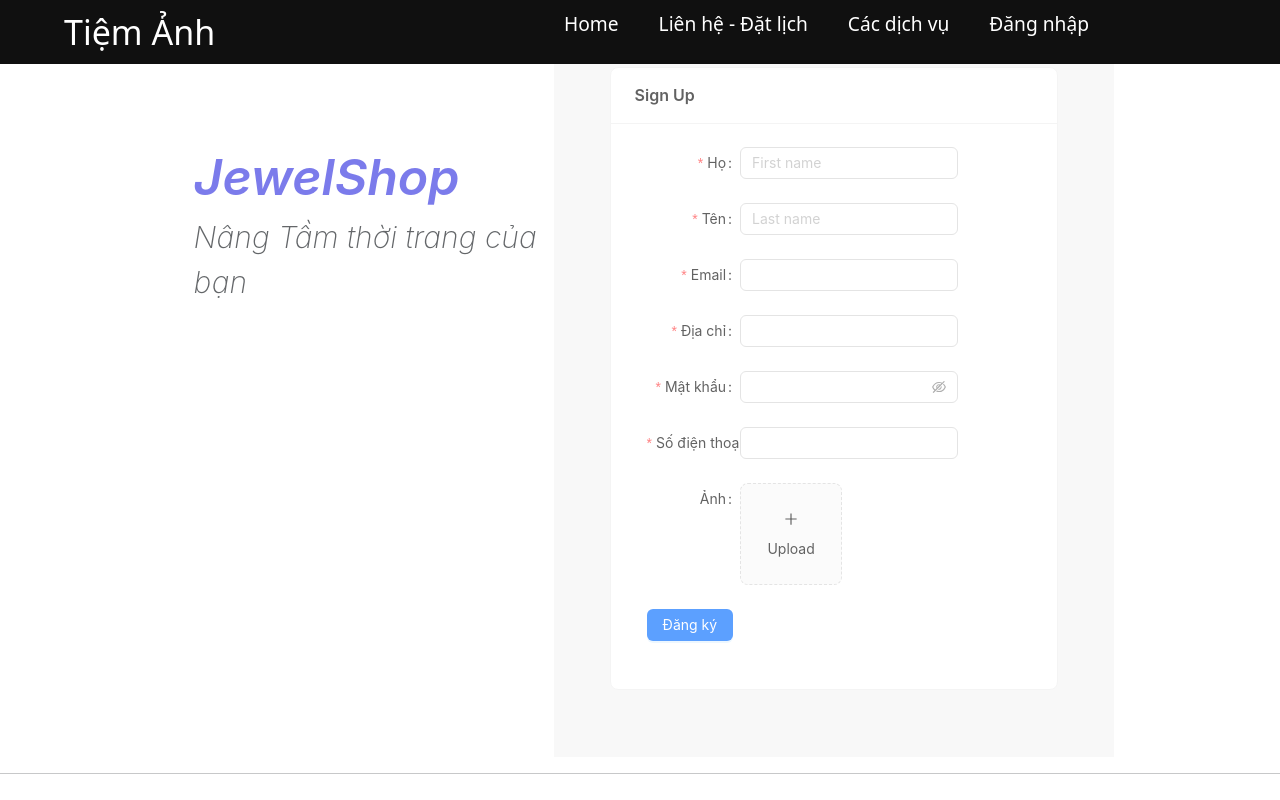
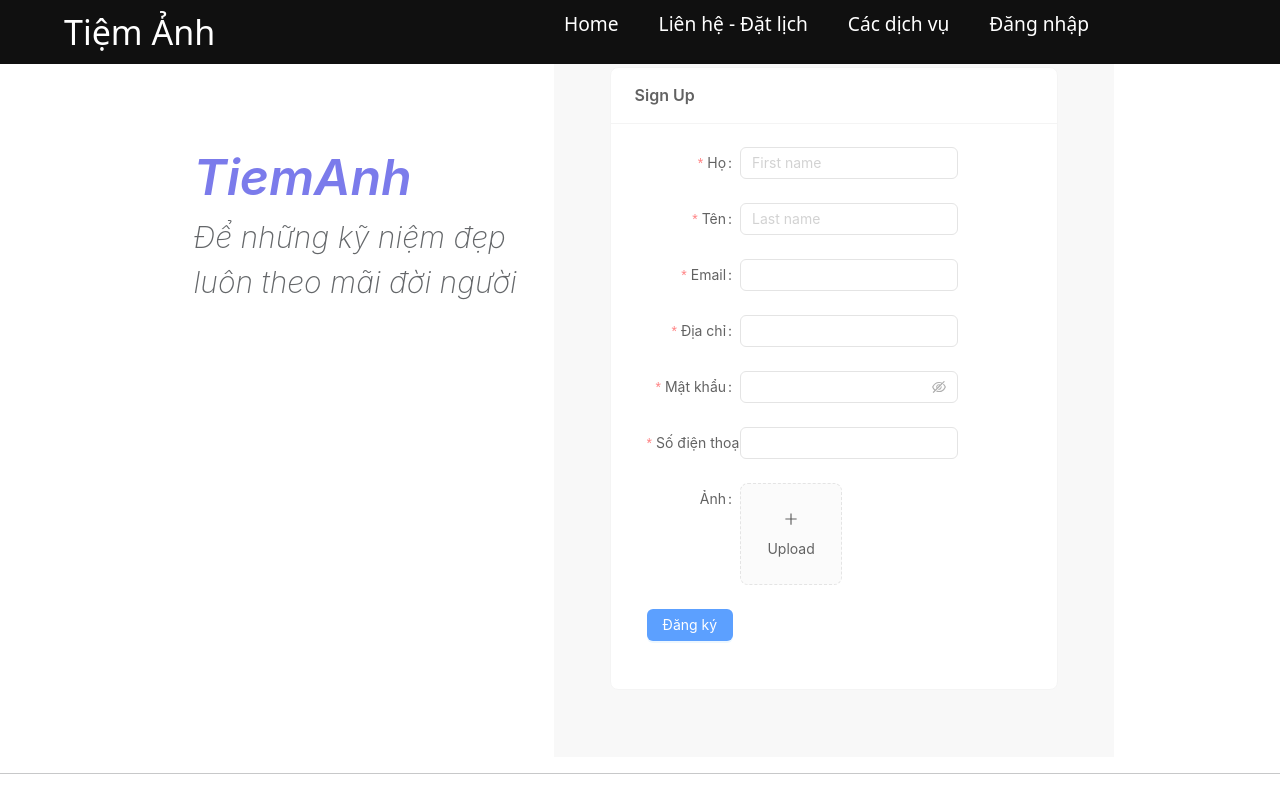
Before and after one commit to JasonP2711/Shop_booking_photography, a Next.js app in the folder frontEnd Nextjs/: page /register in a window 1280 px wide. Shown: the top 800 px of the page. Built offline with nearby package versions, Linux system fonts and the light colour scheme; no server answers.

Commit message:
debug CORS

```diff
--- a/frontEnd Nextjs/src/pages/register/index.tsx
+++ b/frontEnd Nextjs/src/pages/register/index.tsx
@@ -202,8 +202,10 @@ function Register({}: customertype) {
           </Col>
           <Col span={10} pull={14} className={` ${style.column} `}>
             <div className={style.brand}>
-              <div className={style.title}>JewelShop</div>
-              <div className={style.slogan}>Nâng Tầm thời trang của bạn</div>
+              <div className={style.title}>TiemAnh</div>
+              <div className={style.slogan}>
+                Để những kỹ niệm đẹp luôn theo mãi đời người
+              </div>
             </div>
           </Col>
         </Row>
```
